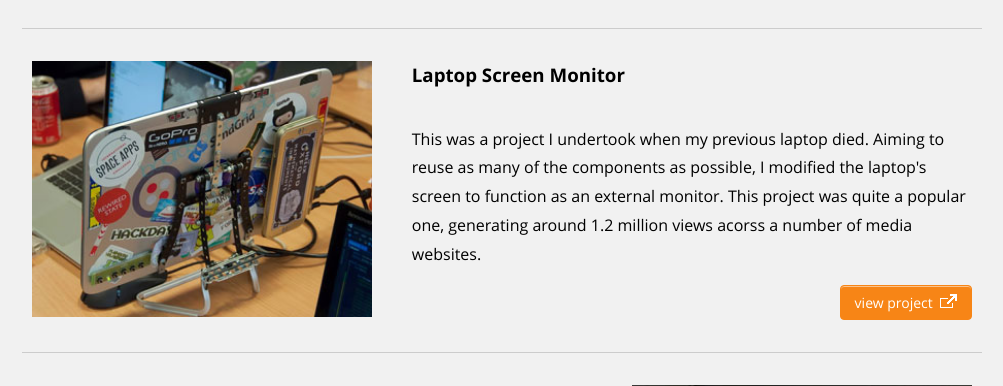
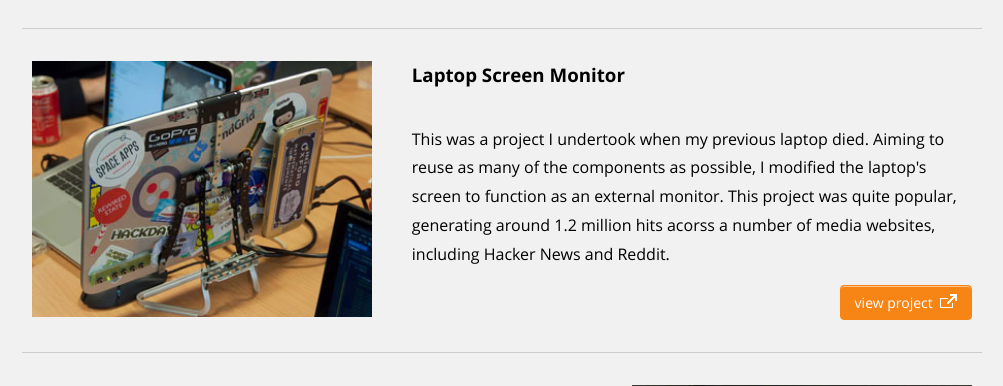
Before and after one commit to siddv/siddv-net, a PHP site: page / in a window 1280 px wide. Shown: the part 2254-2640 px from the top of the page, without its empty margins (138-1141 px from the left). Run offline with PHP 8.4, Linux system fonts and the light colour scheme.

Commit message:
Adds Spotify link and updates project description

```diff
--- a/index.php
+++ b/index.php
@@ -91,7 +91,7 @@
 					<h3>Laptop Screen Monitor</h3>
 
 					<p>
-						This was a project I undertook when my previous laptop died. Aiming to reuse as many of the components as possible, I modified the laptop's screen to function as an external monitor. This project was quite a popular one, generating around 1.2 million views acorss a number of media websites.
+						This was a project I undertook when my previous laptop died. Aiming to reuse as many of the components as possible, I modified the laptop's screen to function as an external monitor. This project was quite popular, generating around 1.2 million hits acorss a number of media websites, including Hacker News and Reddit.
 					</p>
 					<a href="http://blog.siddv.net/2014/09/turning-laptop-screen-into-external.html" class="view-more">view project &nbsp;<img class="external-link-img" src="/resources/images/external-link.png"/></a>
 				</article>
--- a/resources/inc/footer.php
+++ b/resources/inc/footer.php
@@ -20,7 +20,7 @@
 						<a href="http://last.fm/user/siddv91" target="_blank">
 							<img src="/resources/images/social/social-1_square-lastfm.svg" alt="LastFM">
 						</a>
-						<a href="#" target="_blank">
+						<a href="https://open.spotify.com/user/siddvee" target="_blank">
 							<img src="/resources/images/social/social-1_square-spotify.svg" alt="LastFM">
 						</a>
 					</div>
```
